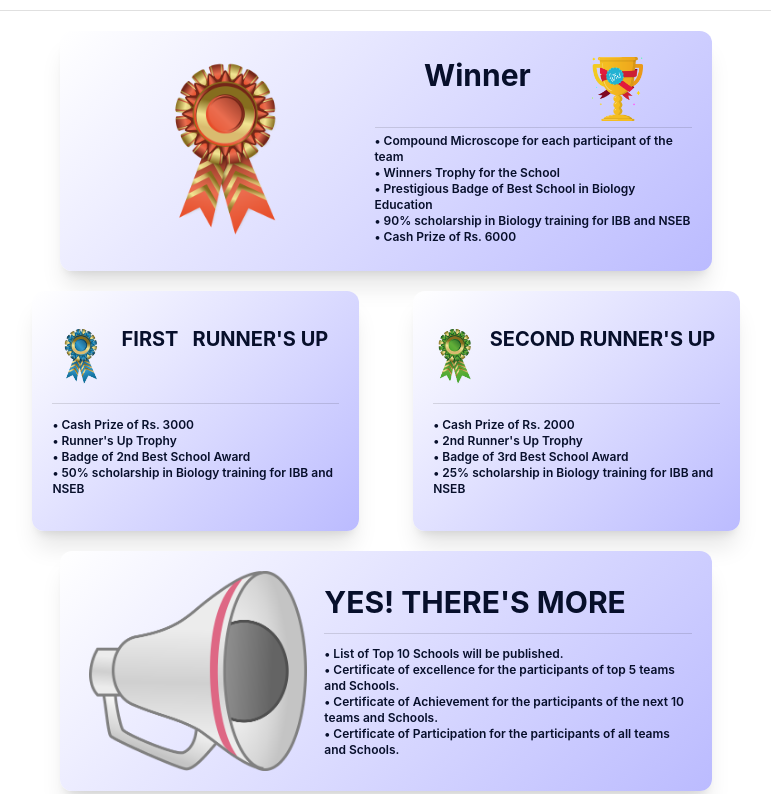
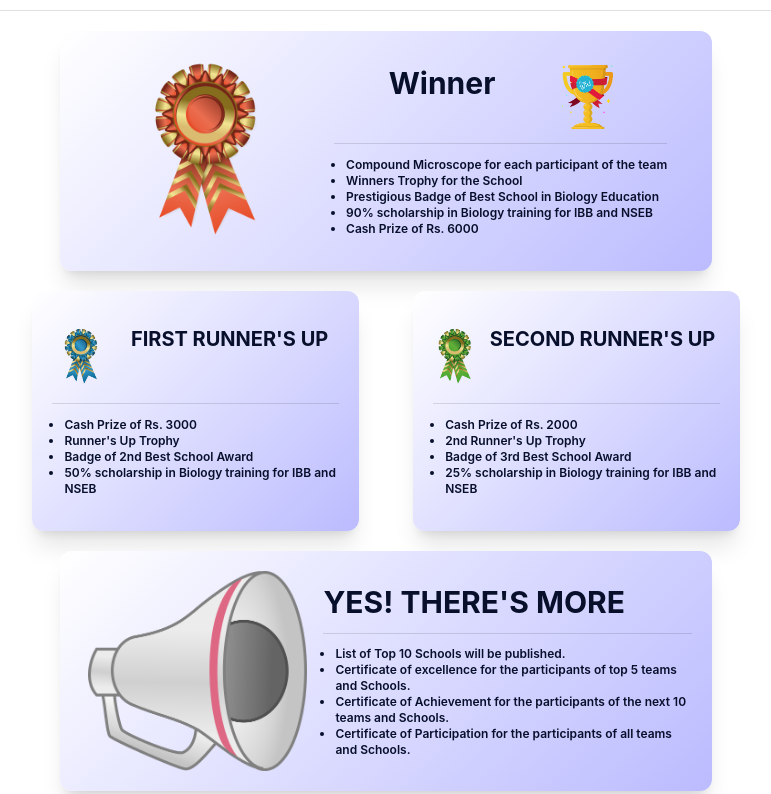
Before and after one commit to lazy-taurus/biochase_quiz, a React (Create React App) app in the folder client/: page /overview in a window 1280 px wide. Shown: the part 246-1040 px from the top of the page, without its empty margins (254-1025 px from the left). Built offline with nearby package versions, Linux system fonts and the light colour scheme; a web font is replaced by a local one.

Commit message:
bullets corrected

```diff
--- a/client/src/pages/Overview.jsx
+++ b/client/src/pages/Overview.jsx
@@ -25,7 +25,7 @@ const Overview = () => {
       <Divider />
       <div className='prize flex flex-col my-5 gap-5'>
         <div className='card flex w-[80%] shadow-xl justify-evenly rounded-xl p-5 cardbg h-60 mx-auto bg'>
-          <div className='w-1/2 hidden md:flex justify-evenly'>
+          <div className='w-1/3 hidden md:flex justify-evenly'>
             <img src='img/first.png' className='h-full object-contain' alt='' />
           </div>
           <div className='info flex flex-col justify-evenly'>
@@ -38,18 +38,12 @@ const Overview = () => {
               />
             </div>
             <Divider />
-            <ul className='ques text-xs font-semibold gap-1'>
-              <li>
-                &#8226; Compound Microscope for each participant of the team
-              </li>
-              <li>&#8226; Winners Trophy for the School</li>
-              <li>
-                &#8226; Prestigious Badge of Best School in Biology Education
-              </li>
-              <li>
-                &#8226; 90% scholarship in Biology training for IBB and NSEB
-              </li>
-              <li>&#8226; Cash Prize of Rs. 6000</li>
+            <ul className='ques text-xs font-semibold gap-1 list-disc ml-3'>
+              <li>Compound Microscope for each participant of the team</li>
+              <li>Winners Trophy for the School</li>
+              <li>Prestigious Badge of Best School in Biology Education</li>
+              <li>90% scholarship in Biology training for IBB and NSEB</li>
+              <li>Cash Prize of Rs. 6000</li>
             </ul>
           </div>
         </div>
@@ -62,17 +56,15 @@ const Overview = () => {
                 alt=''
               />
               <h1 className='ques text-xl font-bold'>
-                FIRST &nbsp; RUNNER'S UP{' '}
+                &nbsp; FIRST RUNNER'S UP{' '}
               </h1>
             </div>
             <Divider />
-            <ul className='ques text-xs font-semibold gap-1'>
-              <li>&#8226; Cash Prize of Rs. 3000</li>
-              <li>&#8226; Runner's Up Trophy</li>
-              <li>&#8226; Badge of 2nd Best School Award</li>
-              <li>
-                &#8226; 50% scholarship in Biology training for IBB and NSEB
-              </li>
+            <ul className='ques text-xs font-semibold gap-1 list-disc ml-3'>
+              <li>Cash Prize of Rs. 3000</li>
+              <li>Runner's Up Trophy</li>
+              <li>Badge of 2nd Best School Award</li>
+              <li>50% scholarship in Biology training for IBB and NSEB</li>
             </ul>
           </div>
           <div className='card flex flex-col justify-evenly p-5 w-4/5 md:w-[40%] shadow-xl cardbg rounded-xl h-60'>
@@ -85,13 +77,11 @@ const Overview = () => {
               <h1 className='ques text-xl font-bold'>SECOND RUNNER'S UP</h1>
             </div>
             <Divider />
-            <ul className='ques text-xs font-semibold gap-1'>
-              <li>&#8226; Cash Prize of Rs. 2000</li>
-              <li>&#8226; 2nd Runner's Up Trophy</li>
-              <li>&#8226; Badge of 3rd Best School Award</li>
-              <li>
-                &#8226; 25% scholarship in Biology training for IBB and NSEB
-              </li>
+            <ul className='ques text-xs font-semibold gap-1 list-disc ml-3'>
+              <li>Cash Prize of Rs. 2000</li>
+              <li>2nd Runner's Up Trophy</li>
+              <li>Badge of 3rd Best School Award</li>
+              <li>25% scholarship in Biology training for IBB and NSEB</li>
             </ul>
           </div>
         </div>
@@ -100,31 +90,34 @@ const Overview = () => {
             <img src='img/more.png' className='h-full object-contain' alt='' />
           </div>
           <div className='info flex flex-col justify-evenly'>
-            <h1 className='ques text-xl md:text-3xl font-bold'>
+            <h1 className='ques text-lg sm:text-xl md:text-3xl font-bold'>
               YES! THERE'S MORE
             </h1>
             <Divider />
-            <ul className='ques text-xs font-semibold gap-1'>
-              <li>&#8226; List of Top 10 Schools will be published.</li>
+            <ul className='ques text-xs font-semibold gap-1 list-disc ml-3'>
+              <li>List of Top 10 Schools will be published.</li>
               <li>
-                &#8226; Certificate of excellence for the participants of top 5
+                Certificate of excellence for the participants of top 5 teams
+                and Schools.
+              </li>
+              <li>
+                Certificate of Achievement for the participants of the next 10
                 teams and Schools.
               </li>
               <li>
-                &#8226; Certificate of Achievement for the participants of the
-                next 10 teams and Schools.
-              </li>
-              <li>
-                &#8226; Certificate of Participation for the participants of all
-                teams and Schools.
+                Certificate of Participation for the participants of all teams
+                and Schools.
               </li>
             </ul>
           </div>
         </div>
       </div>
       <div className='flex flex-col items-center gap-1 w-3/4 mx-auto my-16'>
-        <h1 className='ques text-2xl font-semibold flex gap-2 mx-auto my-5 flex-wrap'>
-          Join Us Today and Stay Informed: Read Our <Rule /> and Register Now!
+        <h1 className='ques text-2xl font-semibold flex gap-2 justify-center items-center flex-col mx-auto my-5'>
+          <span>Join Us Today and Stay Informed</span>
+          <span className='flex flex-row flex-wrap gap-2 mx-auto my-5'>
+            Read Our <Rule /> and Register Now!
+          </span>
         </h1>
         {!isLoggedIn && (
           <Link to='/register' className='w-4/5 md:w-1/2'>
@@ -145,9 +138,9 @@ const Overview = () => {
           </Link>
         )}
       </div>
-      <h1 className='ques text-3xl mb-3 text-center font-bold text-[#535C91]'>
+      {/* <h1 className='ques text-3xl mb-3 text-center font-bold text-[#535C91]'>
         DIVE INTO THE REALM OF CURIOSITY
-      </h1>
+      </h1> */}
     </div>
   );
 };
```
Also changed, not shown: 1 other file (tests, documents, lock files or other folders).
